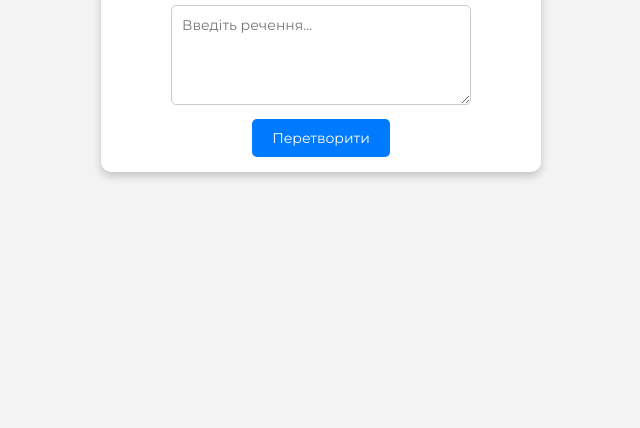
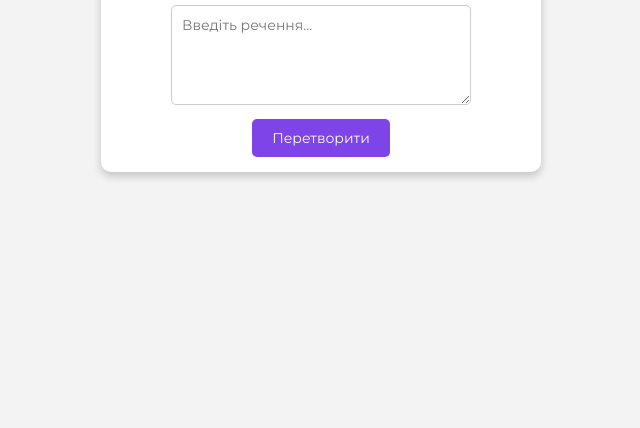
Before and after one commit to yanazaiko/register_words, a plain HTML site: page src/index.html in a window 1280 px wide. Shown: the part 372-800 px from the top of the page, without its empty margins (319-959 px from the left). Drawn offline with Linux system fonts and the light colour scheme.

Commit message:
changed colour of button

```diff
--- a/src/style.css
+++ b/src/style.css
@@ -34,7 +34,7 @@ textarea {
 
 
 button {
-    background-color: #007bff;
+    background-color: #7e44e8;
     color: white;
     padding: 10px 20px;
     border: none;
@@ -45,7 +45,7 @@ button {
 }
 
 button:hover {
-    background-color: #0056b3;
+    background-color: #47109f;
 }
 
 .output {
```
Also changed, not shown: 1 other file.
